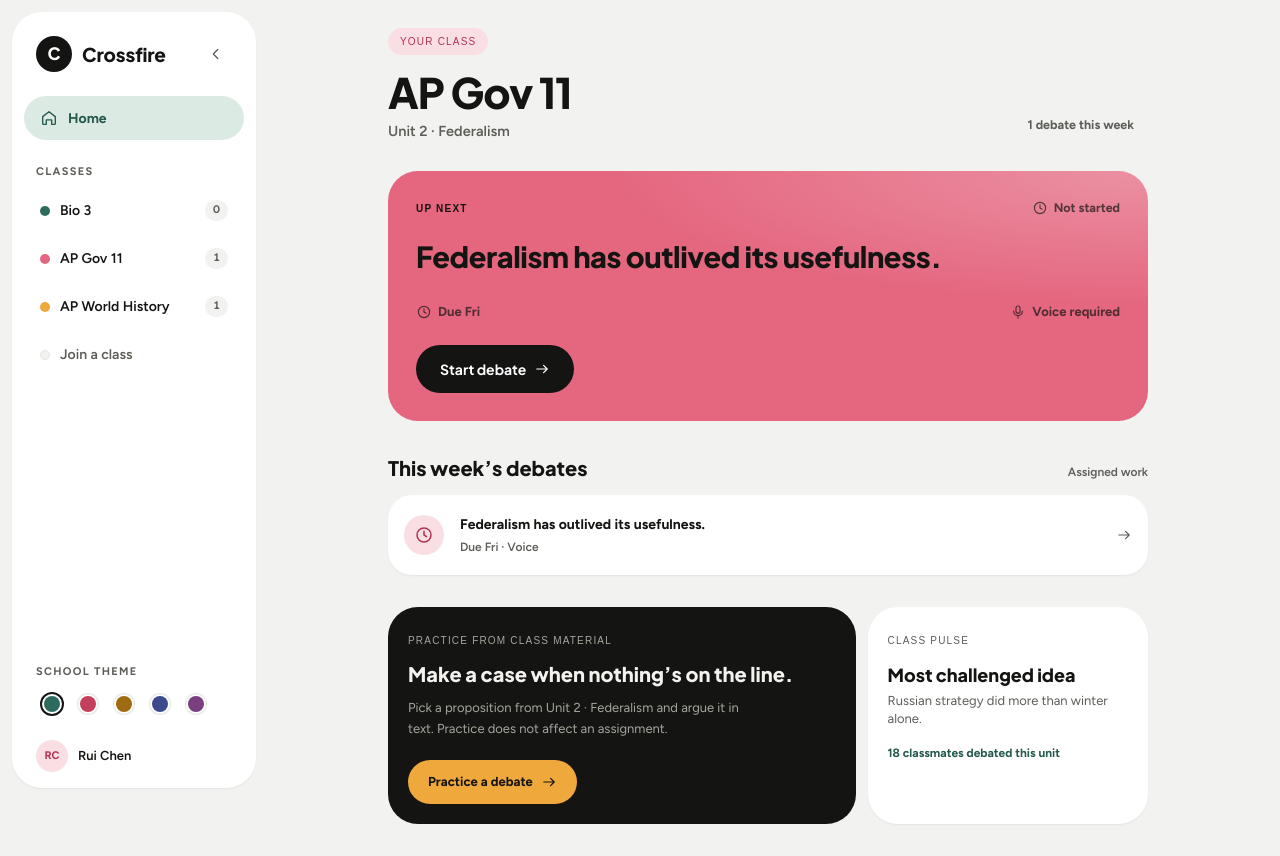
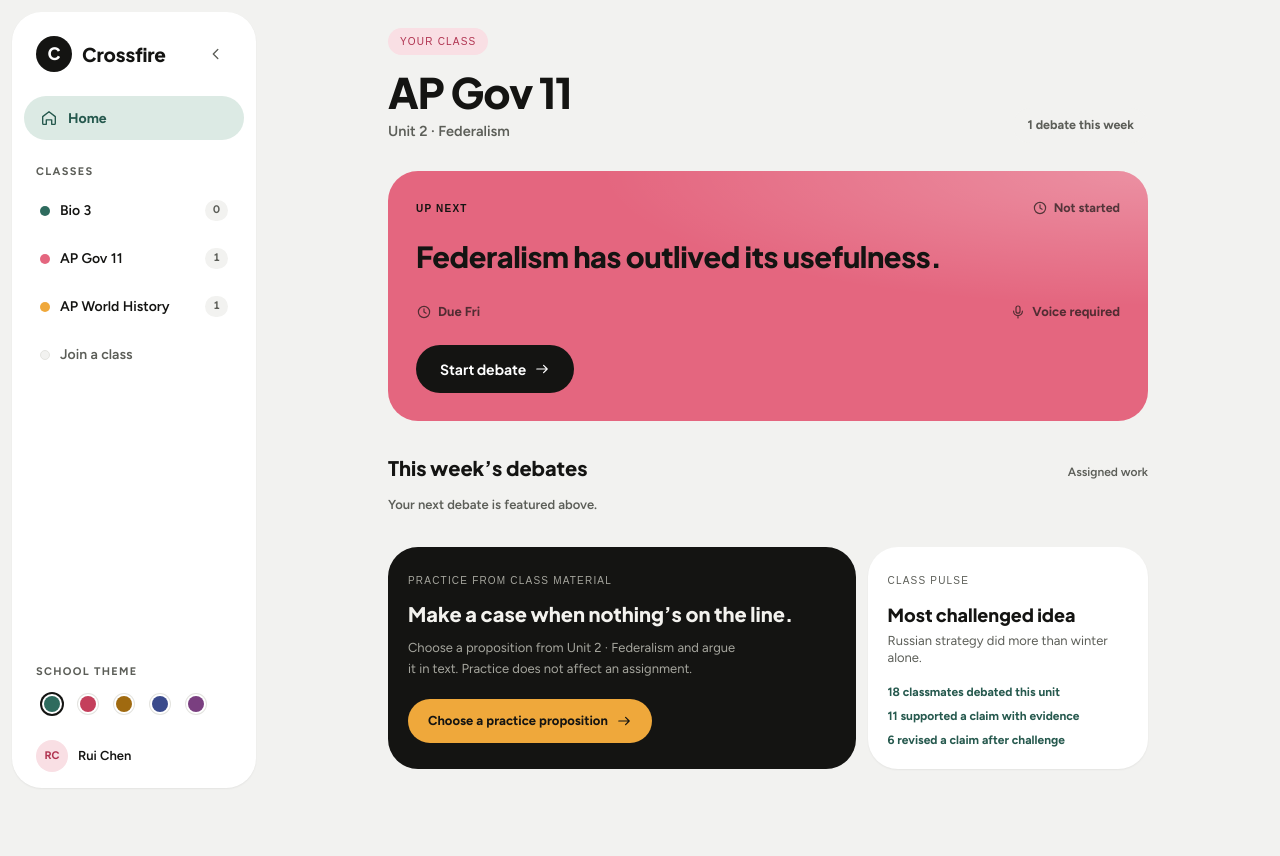
Before and after one commit to ruitaocchen10/ai-worksheet, a Next.js app in the folder crossfire/: page /c/ap-gov-11 in a window 1280 px wide. After the commit the page ends 801 px from the top, so only its background shows below. Built offline with nearby package versions, Linux system fonts and the light colour scheme; a web font is replaced by a local one.

Commit message:
Refine class practice flow

```diff
--- a/crossfire/components/classroom/class-home.tsx
+++ b/crossfire/components/classroom/class-home.tsx
@@ -1,9 +1,10 @@
 "use client";
 
+import { useState } from "react";
 import { useDebate } from "@/components/debate/debate-store";
 import { ClockIcon, MicIcon, PlayIcon, ArrowRightIcon } from "@/components/ui/icons";
 import { CHIP, FILL, LIFT, ON_FILL } from "@/lib/class-color";
-import type { Assignment, ClassRef } from "@/lib/data";
+import { propositionsFor, type Assignment, type ClassRef, type GeneratedProposition } from "@/lib/data";
 
 type ClassHomeProps = {
   classroom: ClassRef;
@@ -17,8 +18,10 @@ const unitFor = (classId: string) =>
  * same material voluntarily. Its activity is intentionally not a gradebook. */
 export default function ClassHome({ classroom, assignments }: ClassHomeProps) {
   const { openSetup } = useDebate();
+  const [choosingPractice, setChoosingPractice] = useState(false);
   const next = assignments.find((assignment) => assignment.progress === "in-round") ?? assignments[0];
   const unit = unitFor(classroom.id);
+  const practicePropositions = propositionsFor({ kind: "class", label: classroom.name, detail: unit });
 
   function start(assignment: Assignment, graded = assignment.voice) {
     openSetup({
@@ -33,6 +36,16 @@ export default function ClassHome({ classroom, assignments }: ClassHomeProps) {
             ? "The Grande Armée advanced over a supply line that stretched farther with every mile, while Russian forces refused the decisive battle Napoleon needed."
             : "Use the class material to build a claim and test it against the opposing case.",
       },
+      belief: "affirmative",
+    });
+  }
+
+  function startPractice(proposition: GeneratedProposition) {
+    openSetup({
+      origin: "study",
+      graded: false,
+      source: { kind: "class", label: classroom.name, detail: unit },
+      proposition,
       belief: "affirmative",
     });
   }
@@ -102,7 +115,7 @@ export default function ClassHome({ classroom, assignments }: ClassHomeProps) {
             </div>
             {assignments.length > 0 ? (
               <ul className="mt-3 space-y-2">
-                {assignments.map((assignment) => (
+                {assignments.filter((assignment) => assignment.id !== next?.id).map((assignment) => (
                   <li key={assignment.id}>
                     <button
                       type="button"
@@ -124,24 +137,40 @@ export default function ClassHome({ classroom, assignments }: ClassHomeProps) {
             ) : (
               <p className="mt-3 rounded-card bg-surface p-4 text-[14px] text-muted">Your teacher has not assigned a debate this week.</p>
             )}
+            {assignments.length === 1 && (
+              <p className="mt-3 text-[13px] font-semibold text-muted">Your next debate is featured above.</p>
+            )}
           </section>
 
           <section className="mt-8 grid gap-3 nav:grid-cols-[1.25fr_0.75fr]">
             <div className="rounded-lg bg-slate p-5 text-slate-text">
               <span className="font-mono text-[10px] tracking-[0.12em] text-slate-muted uppercase">Practice from class material</span>
               <h2 className="mt-2 font-display text-[20px] font-extrabold">Make a case when nothing&rsquo;s on the line.</h2>
-              <p className="mt-2 max-w-[40ch] text-[13px] leading-relaxed text-slate-muted">Pick a proposition from {unit} and argue it in text. Practice does not affect an assignment.</p>
-              {next && (
-                <button type="button" onClick={() => start(next, false)} className="mt-5 inline-flex min-h-11 cursor-pointer items-center gap-2 rounded-full bg-amber px-5 text-[13px] font-bold text-ink hover:-translate-y-0.5">
-                  Practice a debate <ArrowRightIcon className="size-4" />
-                </button>
+              <p className="mt-2 max-w-[40ch] text-[13px] leading-relaxed text-slate-muted">Choose a proposition from {unit} and argue it in text. Practice does not affect an assignment.</p>
+              <button type="button" onClick={() => setChoosingPractice((open) => !open)} aria-expanded={choosingPractice} className="mt-5 inline-flex min-h-11 cursor-pointer items-center gap-2 rounded-full bg-amber px-5 text-[13px] font-bold text-ink hover:-translate-y-0.5">
+                {choosingPractice ? "Hide practice propositions" : "Choose a practice proposition"} <ArrowRightIcon className="size-4" />
+              </button>
+              {choosingPractice && (
+                <ul className="mt-4 space-y-2">
+                  {practicePropositions.map((proposition) => (
+                    <li key={proposition.id}>
+                      <button type="button" onClick={() => startPractice(proposition)} className="w-full cursor-pointer rounded-inner bg-white/10 p-3 text-left text-[12.5px] leading-snug font-bold hover:bg-white/20">
+                        {proposition.text}
+                      </button>
+                    </li>
+                  ))}
+                </ul>
               )}
             </div>
             <div className="rounded-lg bg-surface p-5 shadow-[0_1px_2px_rgba(20,20,18,0.06)]">
               <span className="font-mono text-[10px] tracking-[0.12em] text-muted uppercase">Class pulse</span>
               <p className="mt-3 font-display text-[18px] leading-snug font-extrabold">Most challenged idea</p>
               <p className="mt-1 text-[13px] leading-snug text-muted">Russian strategy did more than winter alone.</p>
-              <span className="mt-4 block text-[12px] font-bold text-accent-ink">18 classmates debated this unit</span>
+              <ul className="mt-4 space-y-1.5 text-[12px] font-bold text-accent-ink">
+                <li>18 classmates debated this unit</li>
+                <li>11 supported a claim with evidence</li>
+                <li>6 revised a claim after challenge</li>
+              </ul>
             </div>
           </section>
         </div>
```
